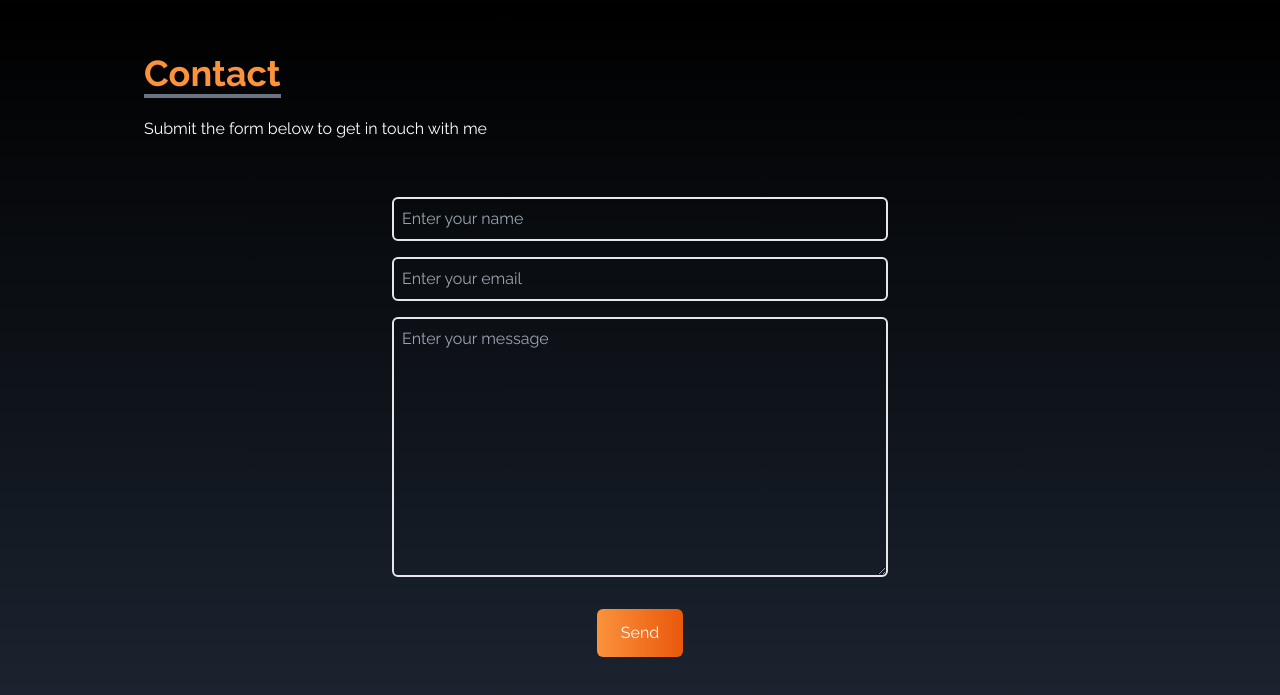
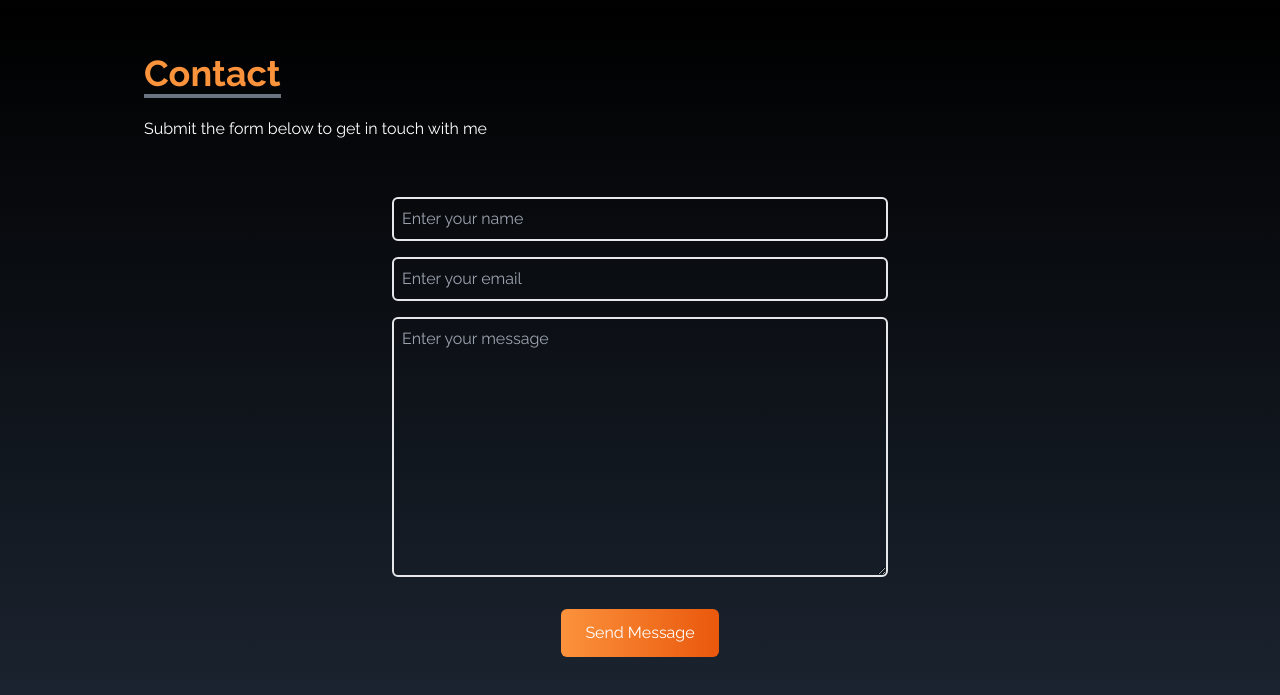
Before and after one commit to LebgaLesly/Portfolio, a React (Create React App) app: page / in a window 1280 px wide. Shown: the part 3571-4266 px from the top of the page. Built offline with nearby package versions, Linux system fonts and the light colour scheme.

Commit message:
Changes made to About section

```diff
--- a/src/Components/Contact.jsx
+++ b/src/Components/Contact.jsx
@@ -40,6 +40,7 @@ const Contact = () => {
               type="text"
               name="name"
               value={name}
+              onChange={(e) => setName(e.target.value)}
               placeholder="Enter your name"
               className="p-2 bg-transparent border-2 rounded-md text-white focus:outline-none"
             />
@@ -47,6 +48,7 @@ const Contact = () => {
               type="text"
               name="email"
               value={email}
+              onChange={(e) => setEmail(e.target.value)}
               placeholder="Enter your email"
               className="my-4 p-2 bg-transparent border-2 rounded-md text-white focus:outline-none"
             />
@@ -54,12 +56,13 @@ const Contact = () => {
               name="message"
               placeholder="Enter your message"
               value={message}
+              onChange={(e) => setMessage(e.target.value)}
               rows="10"
               className="p-2 bg-transparent border-2 rounded-md text-white focus:outline-none"
             ></textarea>
 
             <button className="text-white bg-gradient-to-r from-orange-400 to-orange-600 px-6 py-3 my-8 mx-auto flex items-center rounded-md hover:scale-110 duration-300">
-              Send
+              Send Message
             </button>
           </form>
         </div>
```
